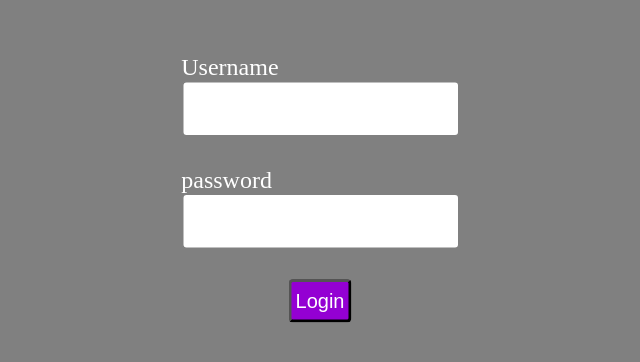
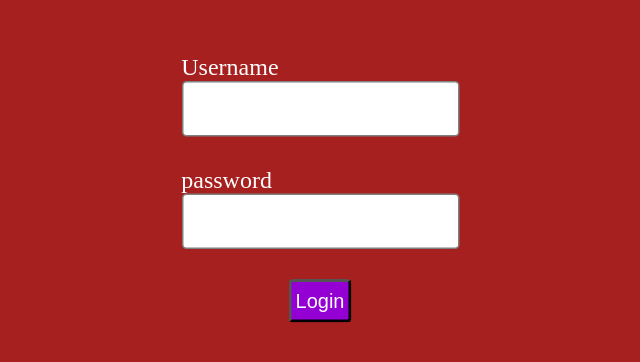
Before and after one commit to ahmedmkhair/versionTwo-main, a website: page clientfiles/index.html in a window 1280 px wide. Shown: the part 196-558 px from the top of the page, without its empty margins (320-960 px from the left). Drawn offline with Linux system fonts and the light colour scheme.

```diff
--- a/clientfiles/index.html
+++ b/clientfiles/index.html
@@ -17,7 +17,7 @@
             flex-direction: column;
             justify-content: center;
             align-items: center;
-            background-color: grey;
+            background-color: rgb(167, 32, 32);
             transform: scale(1.5);
         }
 
```
Also changed, not shown: test/check.test.js (+1 -1 lines).
